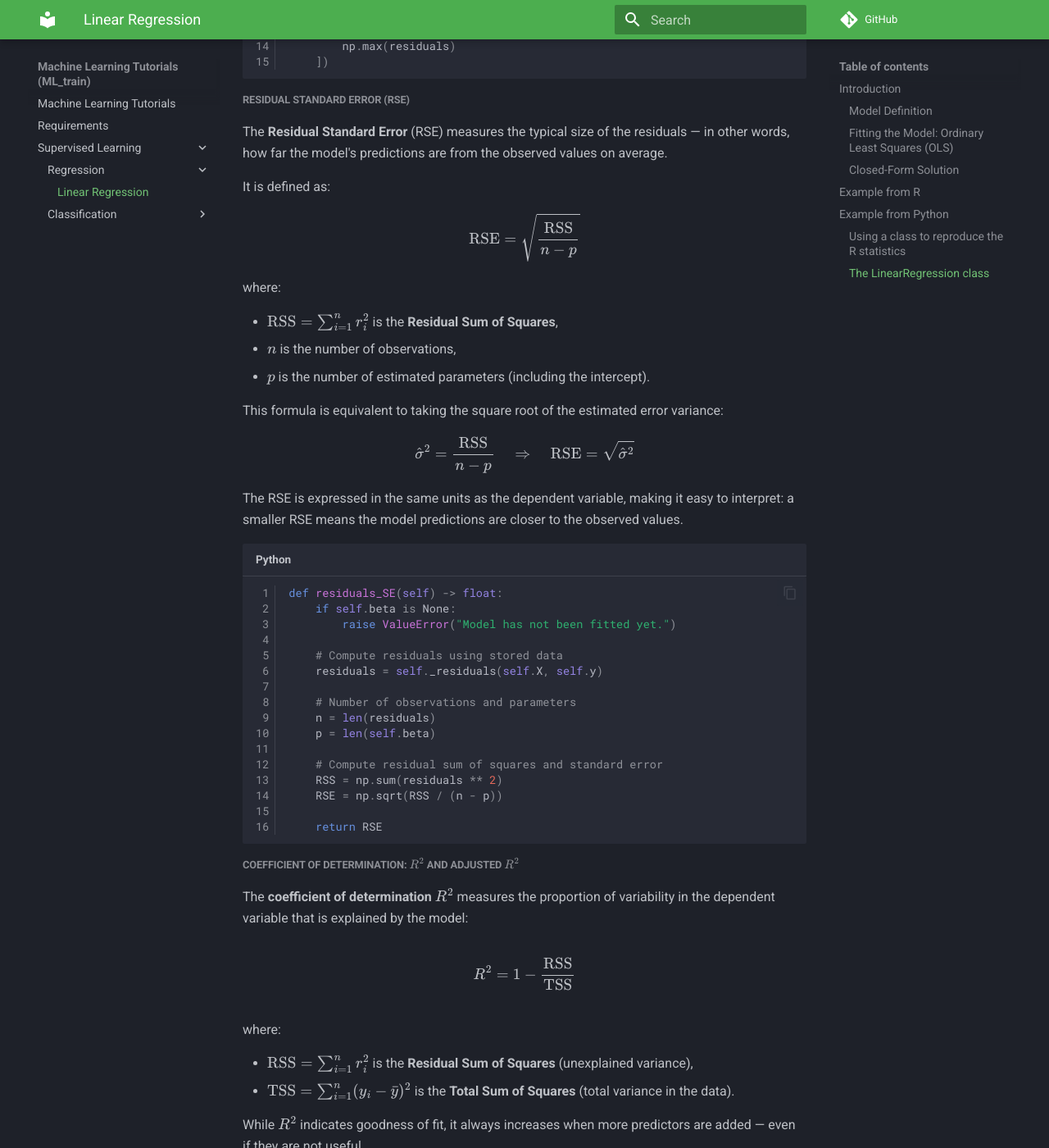
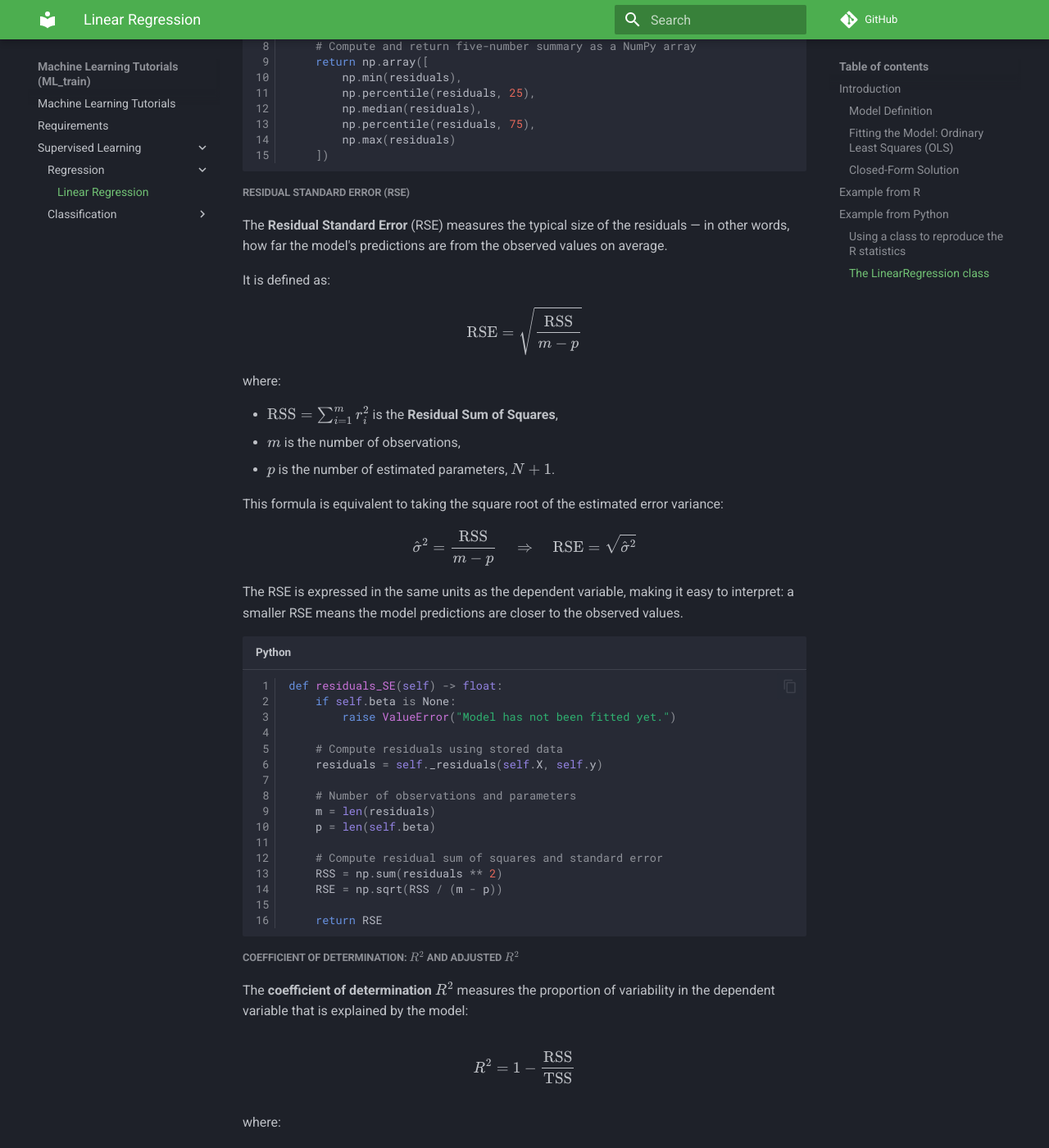
Before and after one commit to dgalvis/ML_train, an MkDocs documentation site: the page built from docs/linear_regression.md, in a window 1280 px wide and 1400 px high, scrolled down 9834 px. Shown: the whole window at 82% size. Built offline with MkDocs 1.6.1 and Material for MkDocs 9.7.7, drawn with Linux system fonts in a browser that asks for light colours; comment, search, counter and statistics services are not loaded; some of the changed text lies outside the part shown.

Commit message:
updated linear regression docs so that m always is number of observations. Added a warning about not using the intercept, which makes the statistics less meaningful

````diff
--- a/docs/linear_regression.md
+++ b/docs/linear_regression.md
@@ -442,18 +444,18 @@
 
 It is defined as:
 $$
-\mathrm{RSE} = \sqrt{\frac{\mathrm{RSS}}{n - p}}
+\mathrm{RSE} = \sqrt{\frac{\mathrm{RSS}}{m - p}}
 $$
 
 where:
 
-- $\mathrm{RSS} = \sum_{i=1}^n r_i^2$ is the **Residual Sum of Squares**,
-- $n$ is the number of observations,
-- $p$ is the number of estimated parameters (including the intercept).
+- $\mathrm{RSS} = \sum_{i=1}^m r_i^2$ is the **Residual Sum of Squares**,
+- $m$ is the number of observations,
+- $p$ is the number of estimated parameters, $N + 1$.
 
 This formula is equivalent to taking the square root of the estimated error variance:
 $$
-\hat{\sigma}^2 = \frac{\mathrm{RSS}}{n - p}
+\hat{\sigma}^2 = \frac{\mathrm{RSS}}{m - p}
 \quad\Rightarrow\quad
 \mathrm{RSE} = \sqrt{\hat{\sigma}^2}
 $$
@@ -469,12 +471,12 @@
     residuals = self._residuals(self.X, self.y)
 
     # Number of observations and parameters
-    n = len(residuals)
+    m = len(residuals)
     p = len(self.beta)
 
     # Compute residual sum of squares and standard error
     RSS = np.sum(residuals ** 2)
-    RSE = np.sqrt(RSS / (n - p))
+    RSE = np.sqrt(RSS / (m - p))
 
     return RSE
 ```
@@ -489,20 +491,20 @@
 
 where:
 
-- $\mathrm{RSS} = \sum_{i=1}^n r_i^2$ is the **Residual Sum of Squares** (unexplained variance),
-- $\mathrm{TSS} = \sum_{i=1}^n (y_i - \bar{y})^2$ is the **Total Sum of Squares** (total variance in the data).
+- $\mathrm{RSS} = \sum_{i=1}^m r_i^2$ is the **Residual Sum of Squares** (unexplained variance),
+- $\mathrm{TSS} = \sum_{i=1}^m (y_i - \bar{y})^2$ is the **Total Sum of Squares** (total variance in the data).
 
 While $R^2$ indicates goodness of fit, it always increases when more predictors are added — even if they are not useful.
 To account for this, we compute the **adjusted $R^2$**:
 
 $$
-R^2_{\text{adj}} = 1 - \frac{\mathrm{RSS}/(n - p)}{\mathrm{TSS}/(n - 1)}
+R^2_{\text{adj}} = 1 - \frac{\mathrm{RSS}/(m - p)}{\mathrm{TSS}/(m - 1)}
 $$
 
 where:
 
-- $n$ = number of observations,
-- $p$ = number of estimated parameters (including the intercept).
+- $m$ = number of observations,
+- $p$ = number of estimated parameters, $N+1$ (including the intercept).
 
 Adjusted $R^2$ penalizes the inclusion of unnecessary predictors, making it a better measure for comparing models with different numbers of features.
 
@@ -515,7 +517,7 @@
     residuals = self._residuals(self.X, self.y)
 
     # Number of observations and estimated parameters
-    n = len(residuals)
+    m = len(residuals)
     p = len(self.beta)
 
     # Residual Sum of Squares (unexplained variance)
@@ -528,7 +530,7 @@
     R_squared = 1 - RSS / TSS
 
     # Adjusted R² penalizes for model complexity
-    R_squared_adj = 1 - (RSS / (n - p)) / (TSS / (n - 1))
+    R_squared_adj = 1 - (RSS / (m - p)) / (TSS / (m - 1))
 
     return R_squared, R_squared_adj
 ```
@@ -538,7 +540,7 @@
 The **$F$-statistic** tests the null hypothesis that **all regression coefficients except the intercept are equal to zero**:
 
 $$
-H_0: \beta_1 = \beta_2 = \dots = \beta_{p-1} = 0
+H_0: \beta_1 = \beta_2 = \dots = \beta_{N} = 0
 $$
 
 In other words, it checks whether the model provides a better fit than one with only the intercept.
@@ -586,7 +586,7 @@
     residuals = self._residuals(self.X, self.y)
 
     # Number of observations and number of estimated parameters
-    n = len(residuals)
+    m = len(residuals)
     p = len(self.beta)
 
     # Residual Sum of Squares (RSS) — unexplained variation
@@ -667,10 +664,10 @@
     XtX_inv = np.linalg.pinv(self.X.T @ self.X)
 
     # Compute estimated variance of errors
-    n = len(residuals)
+    m = len(residuals)
     p = len(self.beta)
     RSS = np.sum(residuals ** 2)
-    sigma_squared = RSS / (n - p)
+    sigma_squared = RSS / (m - p)
 
     # Compute variance-covariance matrix of beta
     var_beta = sigma_squared * XtX_inv
@@ -723,11 +720,11 @@
     t_values = self.beta / self.coefficients_SE()
 
     # Number of observations and number of parameters
-    n = len(self.y)
+    m = len(self.y)
     p = len(self.beta)
 
     # Compute two-tailed p-values using the t-distribution CDF
-    p_values = 2 * (1 - stats.t.cdf(np.abs(t_values), df=n - p))
+    p_values = 2 * (1 - stats.t.cdf(np.abs(t_values), df=m - p))
 
     return t_values, p_values
 ```
````
Also changed, not shown: other parts of docs/linear_regression.md (+14 -17 lines).
